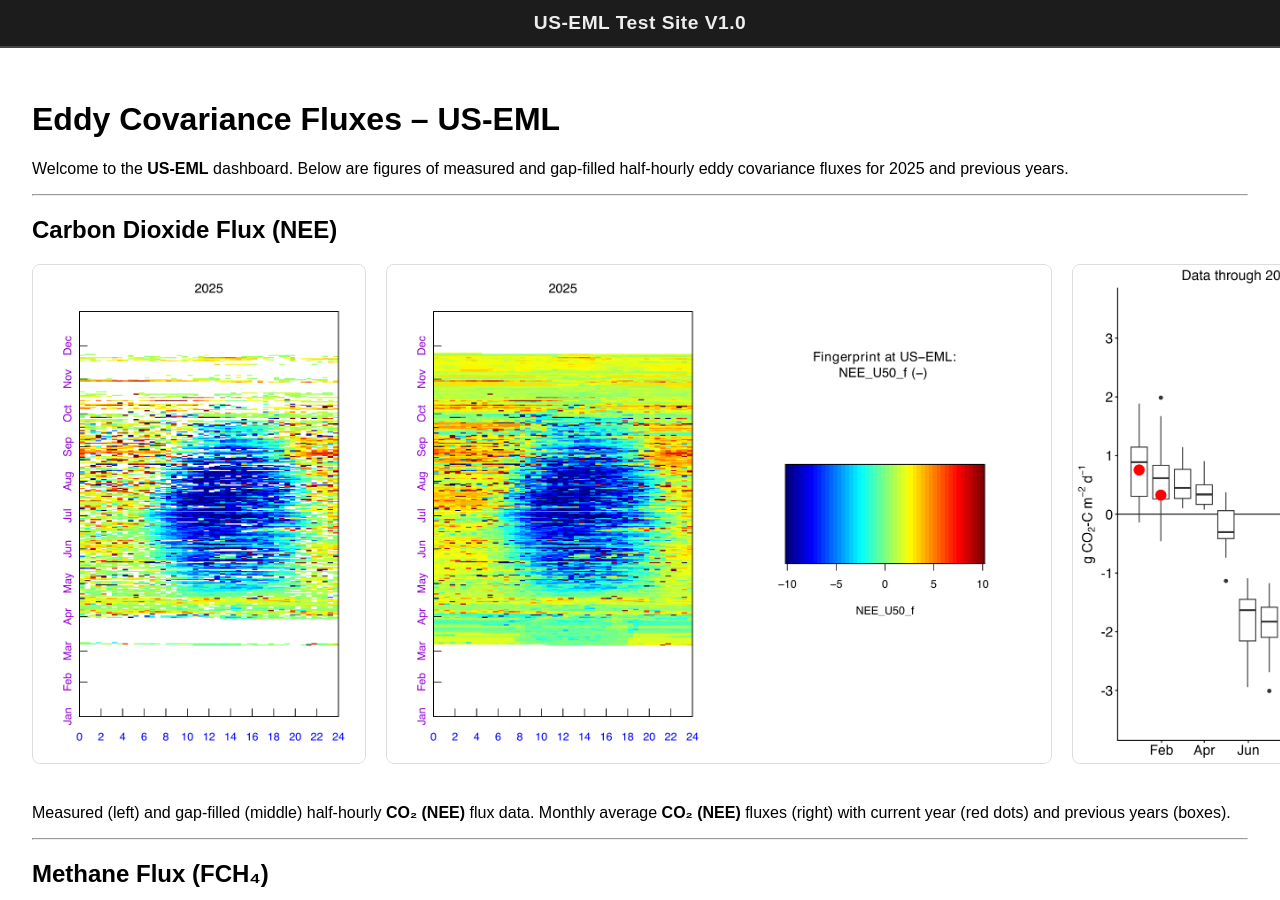
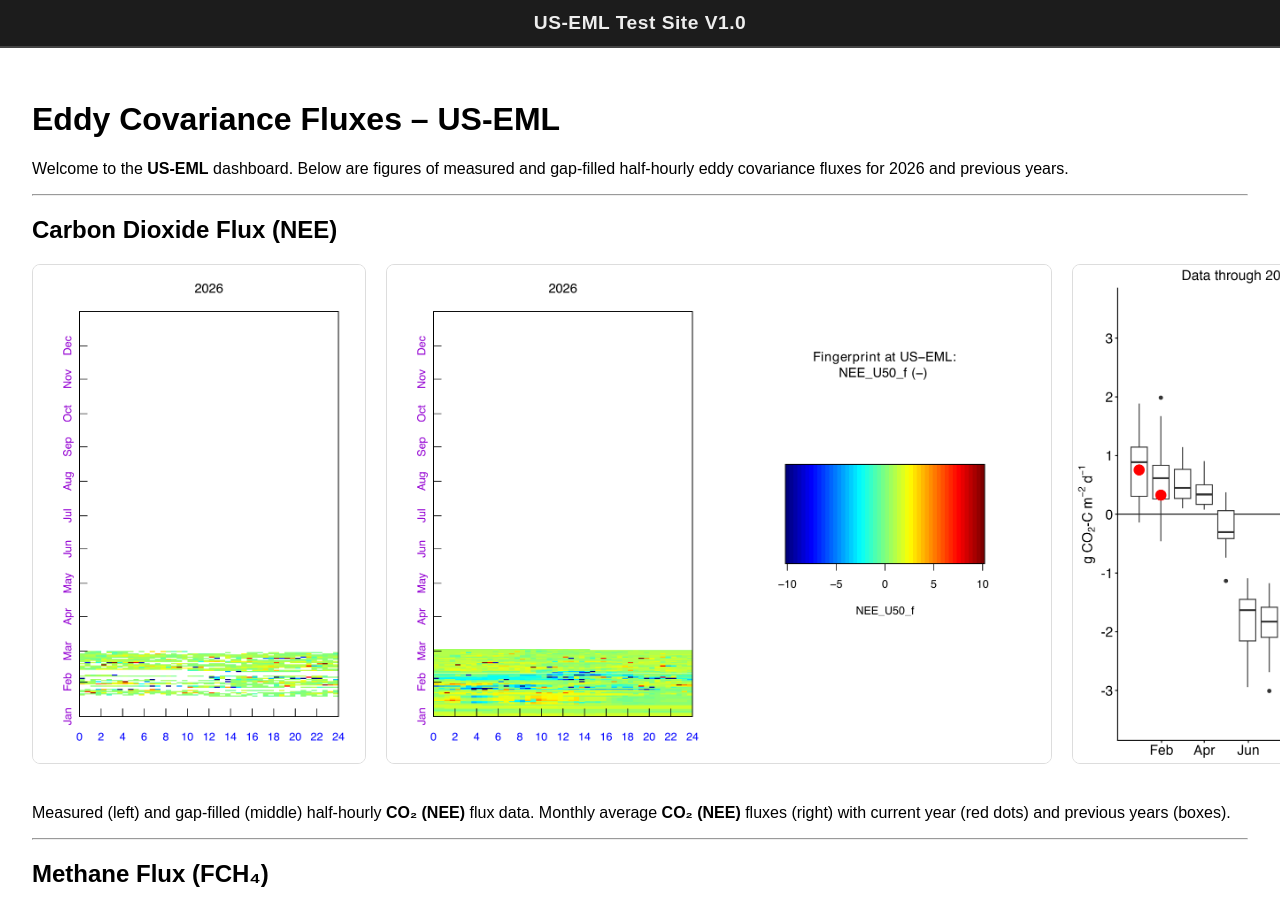
Before and after one commit to grantfalvo/grantfalvo.github.io, a Jekyll site: the page built from index.md, in a window 1280 px wide and 900 px high. Built offline with Jekyll 4.4.1, drawn with Linux system fonts in a browser that asks for light colours; some of the changed text lies outside the part shown.

Commit message:
updated US-EML plots

```diff
--- a/index.md
+++ b/index.md
@@ -5,15 +5,15 @@ title: US-EML Test Site V1.0
 
 # Eddy Covariance Fluxes – US-EML
 
-Welcome to the **US-EML** dashboard. Below are figures of measured and gap-filled half-hourly eddy covariance fluxes for 2025 and previous years.
+Welcome to the **US-EML** dashboard. Below are figures of measured and gap-filled half-hourly eddy covariance fluxes for 2026 and previous years.
 
 ---
 
 ## Carbon Dioxide Flux (NEE)
 
 <div class="image-pair">
-  <img src="/US-EML_24-25_FP_NEE.png" alt="NEE Flux" />
-  <img src="/US-EML_24-25_FP_NEE_U50_f.png" alt="Gap filled NEE Flux" />
+  <img src="/US-EML_25-26_FP_NEE.png" alt="NEE Flux" />
+  <img src="/US-EML_25-26_FP_NEE_U50_f.png" alt="Gap filled NEE Flux" />
   <img src="/NEE_daily_timeseries.png" alt="CO2 timeseries" />
 </div>
 
@@ -24,8 +24,8 @@ Measured (left) and gap-filled (middle) half-hourly **CO₂ (NEE)** flux data. M
 ## Methane Flux (FCH₄)
 
 <div class="image-pair">
-  <img src="/US-EML_24-25_FP_FCH4.png" alt="CH4 Flux" />
-  <img src="/US-EML_24-25_FP_FCH4_U50_f.png" alt="Gap filled CH4 Flux" />
+  <img src="/US-EML_25-26_FP_FCH4.png" alt="CH4 Flux" />
+  <img src="/US-EML_25-26_FP_FCH4_U50_f.png" alt="Gap filled CH4 Flux" />
   <img src="/FCH4_daily_timeseries.png" alt="CH4 timeseries" />
 </div>
 
@@ -36,8 +36,8 @@ Measured (left) and gap-filled (middle) half-hourly **CH₄ (FCH4)** flux data.
 ## Latent Heat Flux (LE)
 
 <div class="image-pair">
-  <img src="/US-EML_24-25_FP_LE.png" alt="LE Flux" />
-  <img src="/US-EML_24-25_FP_LE_U50_f.png" alt="Gap filled LE Flux" />
+  <img src="/US-EML_25-26_FP_LE.png" alt="LE Flux" />
+  <img src="/US-EML_25-26_FP_LE_U50_f.png" alt="Gap filled LE Flux" />
   <img src="/LE_daily_timeseries.png" alt="LE timeseries" />
 </div>
 
@@ -45,4 +45,4 @@ Measured (left) and gap-filled (middle) half-hourly **latent heat (LE)** flux da
 
 ---
 
-_Last updated: August 2025_
+_Last updated: March 2026_
```
